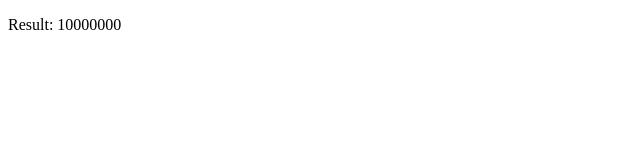
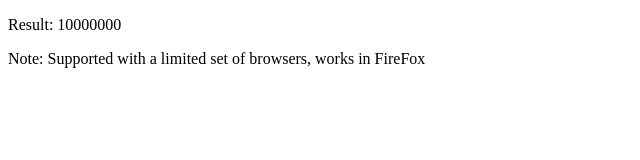
Before and after one commit to koldovsky/abCampWebWorkersNested, a plain HTML site: page index.html in a window 1280 px wide. Shown: the whole page, without its empty margins (0-640 px from the left). Drawn offline with Linux system fonts and the light colour scheme.

Commit message:
Added notes to index.html

```diff
--- a/index.html
+++ b/index.html
@@ -1,10 +1,12 @@
 <!DOCTYPE HTML>
 <html>
 <head>
+    <meta charset="utf-8">
     <title>Worker example: Multicore computation</title>
 </head>
 <body>
-<p>Result: <output id="result"></output></p>
+<p>Result: <output id="result">Calculating...</output></p>
+<p>Note: Supported with a limited set of browsers, works in FireFox</p>
 <script>
     var worker = new Worker('worker.js');
     worker.onmessage = function (event) {
```
